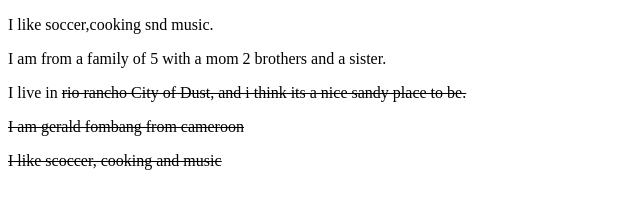
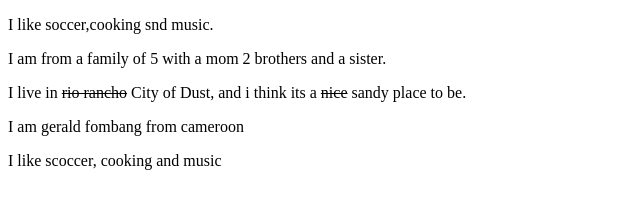
Before and after one commit to fombang/about-gerald, a plain HTML site: page index.html in a window 1280 px wide. Shown: the whole page, without its empty margins (0-640 px from the left). Drawn offline with Linux system fonts and the light colour scheme.

Commit message:
Closed strike tag

```diff
--- a/index.html
+++ b/index.html
@@ -7,7 +7,7 @@
 	<body>
 		<p>I like soccer,cooking snd music.</p>
 		<p>I am from a family of 5 with a mom 2 brothers and a sister.
-		<p>I live in <s>rio rancho<s> City of Dust, and i think its a <s>nice</s> sandy place to be.</p>
+		<p>I live in <s>rio rancho</s> City of Dust, and i think its a <s>nice</s> sandy place to be.</p>
 		<p>I am gerald fombang from cameroon</p>
 		<p>I like scoccer, cooking and music</p>
 	</body>
```
